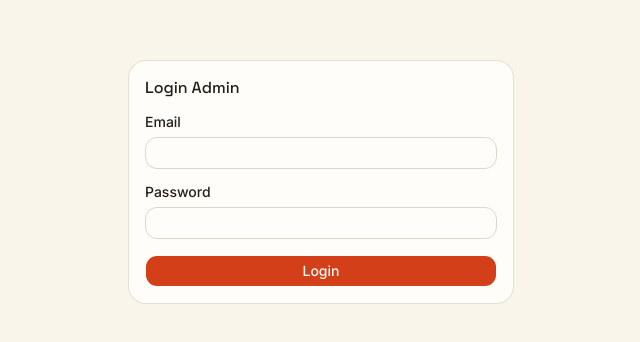
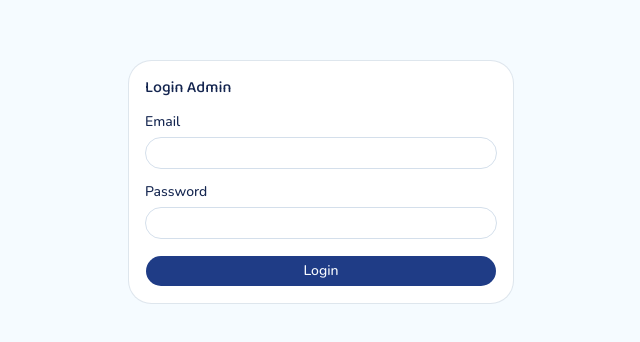
Before and after one commit to yudiripayansah/nextAffiliate, a Next.js app: page /login in a window 1280 px wide. Shown: the part 218-560 px from the top of the page, without its empty margins (319-959 px from the left). Built offline with nearby package versions, Linux system fonts and the light colour scheme; no server answers.

Commit message:
feat(design): Martfury Kids design tokens + Baloo 2/Nunito fonts

```diff
--- a/app/globals.css
+++ b/app/globals.css
@@ -9,7 +9,11 @@
   --color-foreground: var(--foreground);
   --font-sans: var(--font-inter), ui-sans-serif, system-ui, sans-serif;
   --font-display: var(--font-display), var(--font-inter), ui-sans-serif, sans-serif;
-  --font-price: var(--font-price), ui-monospace, monospace;
+  --font-price: var(--font-inter), ui-sans-serif, system-ui, sans-serif;
+  --color-brand: var(--brand);
+  --color-brand-foreground: var(--brand-foreground);
+  --color-sale: var(--sale);
+  --color-sale-foreground: var(--sale-foreground);
   --font-mono: var(--font-price), ui-monospace, monospace;
   --font-heading: var(--font-display);
   --color-trust: var(--trust);
@@ -53,85 +57,89 @@
 }
 
 /*
-  Brand: warm "receipt paper" surface with a vivid sale-sticker red-orange
-  as the primary action color, and a deep verified-savings green as the
-  secondary accent. Chosen because the product is a deals/price-comparison
-  catalog — the palette borrows from shopping receipts and price tags
-  rather than a generic SaaS gradient.
+  Brand: playful marketplace ala Martfury Kids — kuning ceria sebagai warna
+  brand (band header, badge, aksen), navy pekat untuk teks & aksi, dan
+  merah-pink khusus harga diskon. Dark mode = navy gelap, kuning jadi primary.
 */
 :root {
-  --background: oklch(0.97 0.015 85);
-  --foreground: oklch(0.24 0.02 60);
-  --card: oklch(0.995 0.006 85);
-  --card-foreground: oklch(0.24 0.02 60);
-  --popover: oklch(0.995 0.006 85);
-  --popover-foreground: oklch(0.24 0.02 60);
-  --primary: oklch(0.58 0.19 35);
-  --primary-foreground: oklch(0.99 0.006 85);
-  --secondary: oklch(0.93 0.02 85);
-  --secondary-foreground: oklch(0.32 0.03 50);
-  --muted: oklch(0.93 0.015 85);
-  --muted-foreground: oklch(0.48 0.02 60);
-  --accent: oklch(0.91 0.05 165);
-  --accent-foreground: oklch(0.32 0.06 165);
-  --trust: oklch(0.45 0.09 165);
-  --trust-foreground: oklch(0.99 0.006 85);
-  --destructive: oklch(0.55 0.2 25);
-  --border: oklch(0.88 0.02 80);
-  --input: oklch(0.88 0.02 80);
-  --ring: oklch(0.65 0.15 35);
-  --chart-1: oklch(0.58 0.19 35);
-  --chart-2: oklch(0.45 0.09 165);
-  --chart-3: oklch(0.6 0.12 85);
-  --chart-4: oklch(0.5 0.1 264);
-  --chart-5: oklch(0.4 0.02 60);
-  --radius: 0.75rem;
-  /* Admin sidebar is "receipt ink": dark warm charcoal in both themes,
-     so the back office reads as the stockroom of the same shop. */
-  --sidebar: oklch(0.22 0.018 55);
-  --sidebar-foreground: oklch(0.93 0.015 85);
-  --sidebar-primary: oklch(0.68 0.19 35);
-  --sidebar-primary-foreground: oklch(0.99 0.006 85);
-  --sidebar-accent: oklch(0.29 0.02 55);
-  --sidebar-accent-foreground: oklch(0.97 0.015 85);
+  --background: oklch(0.985 0.008 240);
+  --foreground: oklch(0.28 0.08 265);
+  --card: oklch(1 0 0);
+  --card-foreground: oklch(0.28 0.08 265);
+  --popover: oklch(1 0 0);
+  --popover-foreground: oklch(0.28 0.08 265);
+  --primary: oklch(0.38 0.13 265);
+  --primary-foreground: oklch(0.99 0.005 240);
+  --brand: oklch(0.87 0.17 92);
+  --brand-foreground: oklch(0.3 0.09 265);
+  --secondary: oklch(0.94 0.03 240);
+  --secondary-foreground: oklch(0.32 0.09 265);
+  --muted: oklch(0.94 0.02 240);
+  --muted-foreground: oklch(0.5 0.04 260);
+  --accent: oklch(0.93 0.06 92);
+  --accent-foreground: oklch(0.32 0.09 265);
+  --sale: oklch(0.6 0.22 15);
+  --sale-foreground: oklch(0.99 0.005 240);
+  --trust: oklch(0.5 0.1 230);
+  --trust-foreground: oklch(0.99 0.005 240);
+  --destructive: oklch(0.58 0.22 25);
+  --border: oklch(0.9 0.02 250);
+  --input: oklch(0.9 0.02 250);
+  --ring: oklch(0.75 0.15 92);
+  --chart-1: oklch(0.38 0.13 265);
+  --chart-2: oklch(0.87 0.17 92);
+  --chart-3: oklch(0.6 0.22 15);
+  --chart-4: oklch(0.5 0.1 230);
+  --chart-5: oklch(0.5 0.04 260);
+  --radius: 1rem;
+  --sidebar: oklch(0.25 0.06 265);
+  --sidebar-foreground: oklch(0.95 0.01 240);
+  --sidebar-primary: oklch(0.87 0.17 92);
+  --sidebar-primary-foreground: oklch(0.3 0.09 265);
+  --sidebar-accent: oklch(0.31 0.07 265);
+  --sidebar-accent-foreground: oklch(0.97 0.008 240);
   --sidebar-border: oklch(1 0 0 / 12%);
-  --sidebar-ring: oklch(0.68 0.19 35);
+  --sidebar-ring: oklch(0.87 0.17 92);
 }
 
 .dark {
-  --background: oklch(0.19 0.015 55);
-  --foreground: oklch(0.95 0.015 85);
-  --card: oklch(0.24 0.018 55);
-  --card-foreground: oklch(0.95 0.015 85);
-  --popover: oklch(0.24 0.018 55);
-  --popover-foreground: oklch(0.95 0.015 85);
-  --primary: oklch(0.68 0.19 35);
-  --primary-foreground: oklch(0.19 0.015 55);
-  --secondary: oklch(0.29 0.018 55);
-  --secondary-foreground: oklch(0.95 0.015 85);
-  --muted: oklch(0.29 0.018 55);
-  --muted-foreground: oklch(0.72 0.02 80);
-  --accent: oklch(0.32 0.05 165);
-  --accent-foreground: oklch(0.92 0.03 165);
-  --trust: oklch(0.62 0.11 165);
-  --trust-foreground: oklch(0.16 0.02 165);
+  --background: oklch(0.2 0.045 265);
+  --foreground: oklch(0.95 0.01 240);
+  --card: oklch(0.25 0.05 265);
+  --card-foreground: oklch(0.95 0.01 240);
+  --popover: oklch(0.25 0.05 265);
+  --popover-foreground: oklch(0.95 0.01 240);
+  --primary: oklch(0.87 0.17 92);
+  --primary-foreground: oklch(0.25 0.06 265);
+  --brand: oklch(0.87 0.17 92);
+  --brand-foreground: oklch(0.25 0.06 265);
+  --secondary: oklch(0.3 0.05 265);
+  --secondary-foreground: oklch(0.95 0.01 240);
+  --muted: oklch(0.3 0.04 265);
+  --muted-foreground: oklch(0.72 0.03 250);
+  --accent: oklch(0.34 0.06 265);
+  --accent-foreground: oklch(0.95 0.01 240);
+  --sale: oklch(0.68 0.21 15);
+  --sale-foreground: oklch(0.99 0.005 240);
+  --trust: oklch(0.65 0.1 230);
+  --trust-foreground: oklch(0.2 0.045 265);
   --destructive: oklch(0.66 0.2 25);
-  --border: oklch(1 0 0 / 10%);
+  --border: oklch(1 0 0 / 12%);
   --input: oklch(1 0 0 / 15%);
-  --ring: oklch(0.68 0.19 35);
-  --chart-1: oklch(0.68 0.19 35);
-  --chart-2: oklch(0.62 0.11 165);
-  --chart-3: oklch(0.7 0.1 85);
+  --ring: oklch(0.87 0.17 92);
+  --chart-1: oklch(0.87 0.17 92);
+  --chart-2: oklch(0.65 0.1 230);
+  --chart-3: oklch(0.68 0.21 15);
   --chart-4: oklch(0.6 0.1 264);
-  --chart-5: oklch(0.75 0.02 80);
-  --sidebar: oklch(0.155 0.015 55);
-  --sidebar-foreground: oklch(0.95 0.015 85);
-  --sidebar-primary: oklch(0.68 0.19 35);
-  --sidebar-primary-foreground: oklch(0.99 0.006 85);
-  --sidebar-accent: oklch(0.24 0.018 55);
-  --sidebar-accent-foreground: oklch(0.95 0.015 85);
+  --chart-5: oklch(0.72 0.03 250);
+  --sidebar: oklch(0.165 0.04 265);
+  --sidebar-foreground: oklch(0.95 0.01 240);
+  --sidebar-primary: oklch(0.87 0.17 92);
+  --sidebar-primary-foreground: oklch(0.25 0.06 265);
+  --sidebar-accent: oklch(0.24 0.05 265);
+  --sidebar-accent-foreground: oklch(0.95 0.01 240);
   --sidebar-border: oklch(1 0 0 / 10%);
-  --sidebar-ring: oklch(0.68 0.19 35);
+  --sidebar-ring: oklch(0.87 0.17 92);
 }
 
 @layer base {
--- a/app/layout.js
+++ b/app/layout.js
@@ -1,24 +1,17 @@
 import Script from "next/script";
-import { Inter, Space_Grotesk, JetBrains_Mono } from "next/font/google";
+import { Nunito, Baloo_2 } from "next/font/google";
 import "./globals.css";
 
-const inter = Inter({
+const nunito = Nunito({
   variable: "--font-inter",
   subsets: ["latin"],
   display: "swap",
 });
 
-const spaceGrotesk = Space_Grotesk({
+const baloo = Baloo_2({
   variable: "--font-display",
   subsets: ["latin"],
-  weight: ["500", "700"],
-  display: "swap",
-});
-
-const jetbrainsMono = JetBrains_Mono({
-  variable: "--font-price",
-  subsets: ["latin"],
-  weight: ["500", "700"],
+  weight: ["500", "600", "700"],
   display: "swap",
 });
 
@@ -45,7 +38,7 @@ export default function RootLayout({ children }) {
   return (
     <html
       lang="id"
-      className={`${inter.variable} ${spaceGrotesk.variable} ${jetbrainsMono.variable} h-full antialiased`}
+      className={`${nunito.variable} ${baloo.variable} h-full antialiased`}
       suppressHydrationWarning
     >
       <head>
```
